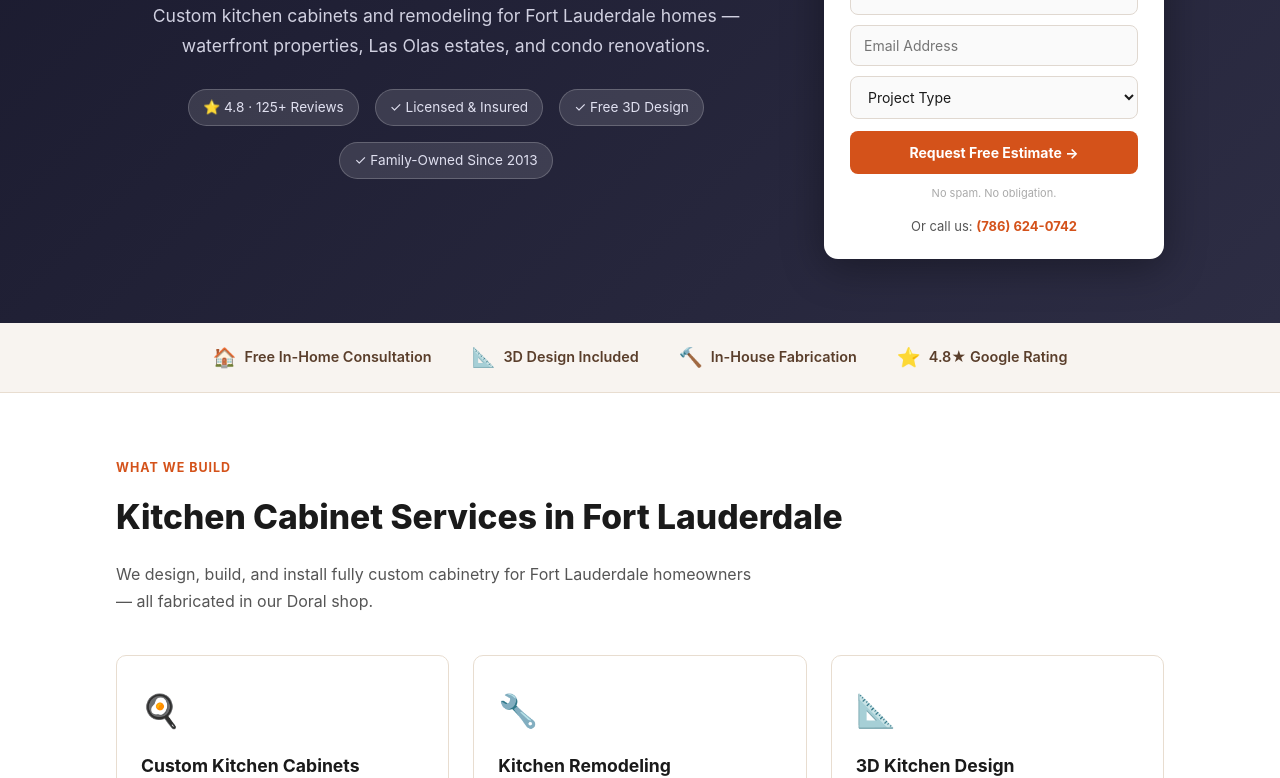
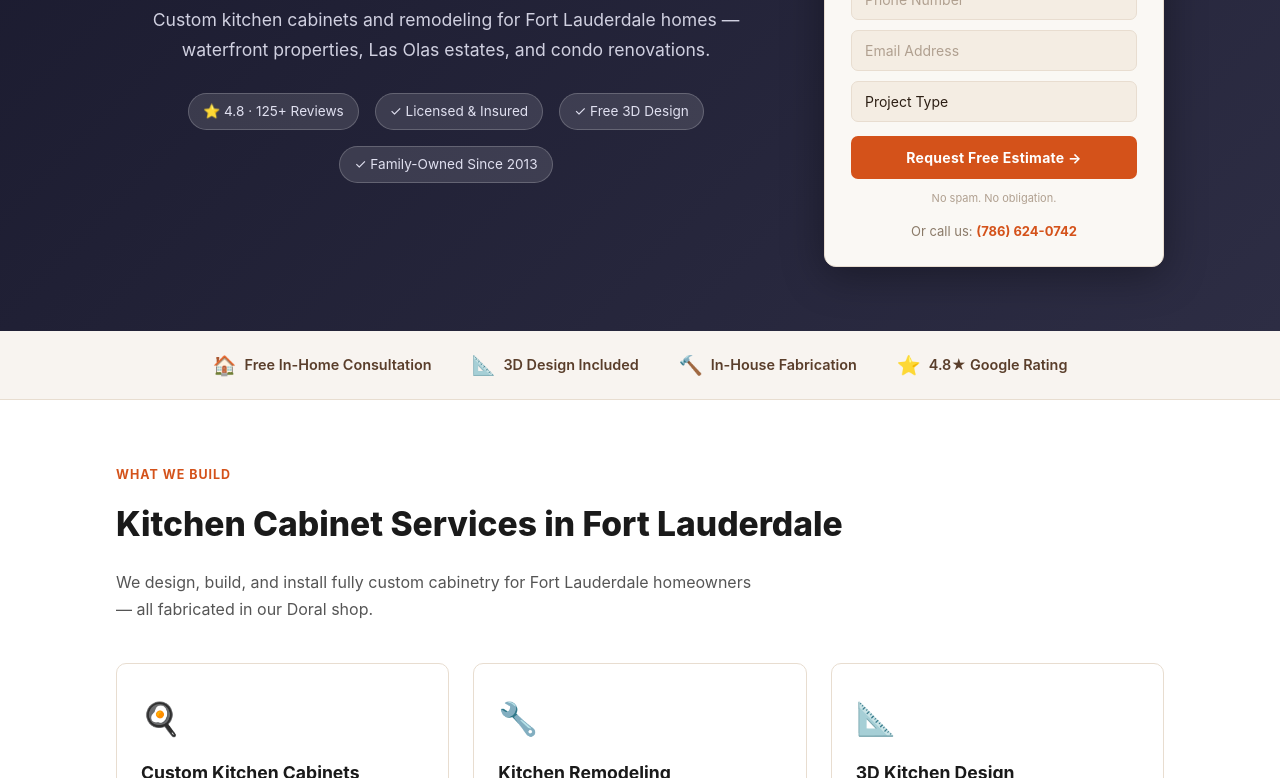
Before and after one commit to ariobueno/fortlauderdalekitchencabinets, a plain HTML site: page index.html in a window 1280 px wide. Shown: the part 322-1100 px from the top of the page. Drawn offline with Linux system fonts and the light colour scheme.

Commit message:
Restyle hero form to match acaciacabinets.net design

```diff
--- a/style.css
+++ b/style.css
@@ -201,3 +201,83 @@
   .hero-split { flex-direction: column; gap: 32px; }
   .hero-right  { flex: unset; width: 100%; max-width: 460px; margin: 0 auto; }
 }
+
+/* ── Hero split layout ─────────────────────────────────────────────────────── */
+.hero-split { display: flex; align-items: center; gap: 48px; }
+.hero-left  { flex: 1; min-width: 0; }
+.hero-right { flex: 0 0 340px; }
+
+.hero-form-card {
+  background: #FAF8F4;
+  border: 1px solid #E8DDD0;
+  border-radius: 12px;
+  padding: 28px 26px 24px;
+}
+.hero-form-title {
+  font-size: 18px;
+  font-weight: 700;
+  color: #2C1F14;
+  margin: 0 0 4px;
+  text-align: center;
+}
+.hero-form-sub {
+  font-size: 12px;
+  color: #9a8a78;
+  text-align: center;
+  margin: 0 0 18px;
+}
+.hero-form-card input,
+.hero-form-card select {
+  width: 100%;
+  padding: 11px 13px;
+  border: 1px solid #E8DDD0;
+  border-radius: 7px;
+  font-size: 14px;
+  font-family: inherit;
+  color: #2C1F14;
+  background: #F4EDE3;
+  margin-bottom: 10px;
+  box-sizing: border-box;
+  outline: none;
+  transition: border-color .2s, background .2s;
+  -webkit-appearance: none;
+}
+.hero-form-card input:focus,
+.hero-form-card select:focus { border-color: #D4521A; background: #fff; }
+.hero-form-card input::placeholder { color: #b0a090; }
+.hero-form-card .btn-hero-form {
+  width: 100%;
+  background: #D4521A;
+  color: #fff;
+  border: none;
+  border-radius: 7px;
+  padding: 13px;
+  font-size: 14px;
+  font-weight: 700;
+  font-family: inherit;
+  cursor: pointer;
+  margin-top: 4px;
+  letter-spacing: 0.02em;
+  transition: background .2s;
+}
+.hero-form-card .btn-hero-form:hover { background: #b8411a; }
+.hero-form-note-sm {
+  font-size: 11px;
+  color: #b0a090;
+  text-align: center;
+  margin: 10px 0 0;
+}
+.hero-phone-link {
+  display: block;
+  text-align: center;
+  margin-top: 12px;
+  font-size: 13px;
+  color: #8a7a68;
+  text-decoration: none;
+}
+.hero-phone-link strong { color: #D4521A; font-weight: 700; }
+
+@media (max-width: 820px) {
+  .hero-split { flex-direction: column; gap: 32px; }
+  .hero-right  { flex: unset; width: 100%; max-width: 460px; margin: 0 auto; }
+}
```
